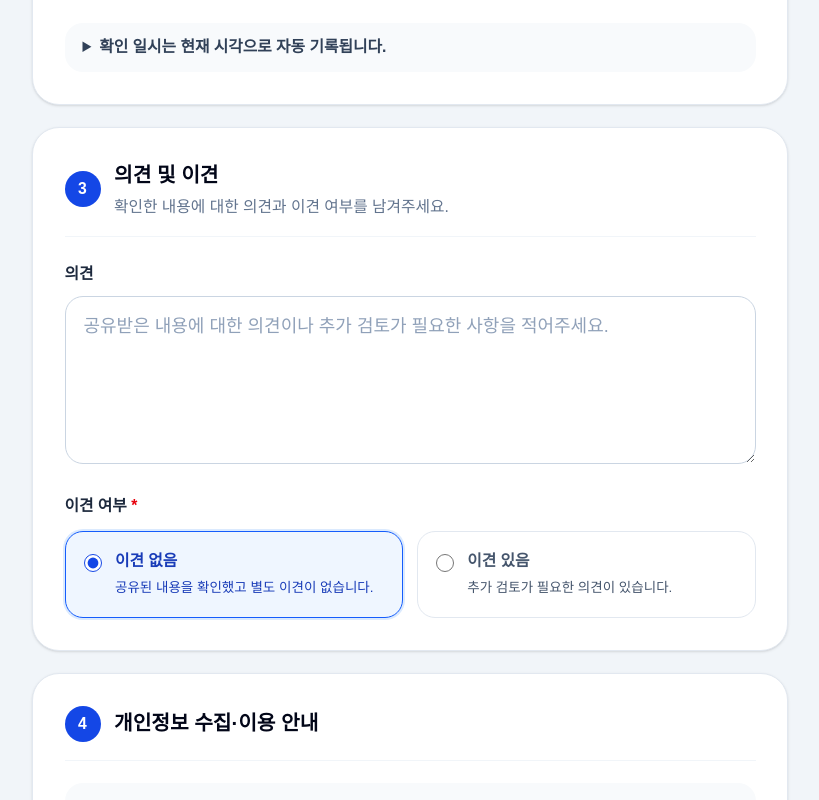
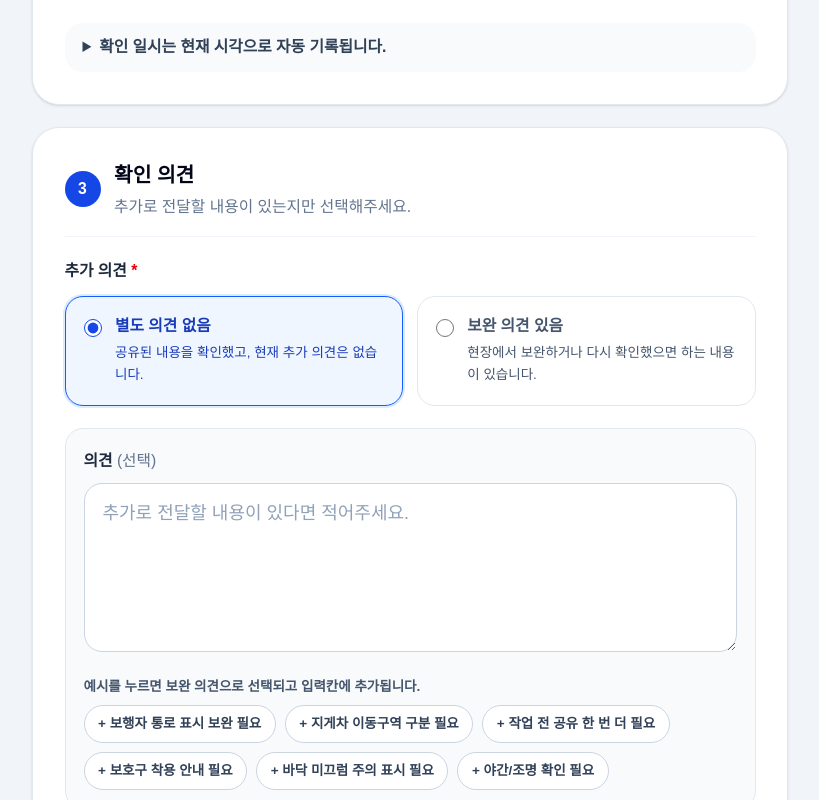
Before and after one commit to safemetrica/safe-metrica, a Next.js app: page /field/representative-confirmation in a window 1280 px wide. Shown: the part 1220-2020 px from the top of the page, without its empty margins (230-1049 px from the left). Built offline with nearby package versions, Linux system fonts and the light colour scheme.

Commit message:
fix: make worker representative confirmation form easier to complete

```diff
--- a/src/app/field/representative-confirmation/WorkerRepresentativeConfirmationForm.tsx
+++ b/src/app/field/representative-confirmation/WorkerRepresentativeConfirmationForm.tsx
@@ -30,6 +30,15 @@ const inputClassName =
 
 const labelClassName = "text-sm font-black text-slate-800";
 
+const opinionExamples = [
+  "보행자 통로 표시 보완 필요",
+  "지게차 이동구역 구분 필요",
+  "작업 전 공유 한 번 더 필요",
+  "보호구 착용 안내 필요",
+  "바닥 미끄럼 주의 표시 필요",
+  "야간/조명 확인 필요",
+];
+
 function createClientSubmissionId() {
   if (typeof crypto !== "undefined" && typeof crypto.randomUUID === "function") {
     return `representative:${crypto.randomUUID()}`;
@@ -56,7 +65,7 @@ function getErrorMessage(response: SubmitResponse, status: number) {
   const code = response.error?.code;
 
   if (code === "invalid_representative_confirmation" || status === 400) {
-    return "필수 항목과 입력 형식을 확인해주세요. 이견이 있으면 상세 내용도 입력해야 합니다.";
+    return "필수 항목과 입력 형식을 확인해주세요. 보완 의견이 있으면 내용도 입력해야 합니다.";
   }
 
   if (code === "representative_confirmation_tenant_invalid" || status === 403) {
@@ -82,6 +91,7 @@ export default function WorkerRepresentativeConfirmationForm({
   initialRiskAssessmentId,
 }: Props) {
   const [hasObjection, setHasObjection] = useState(false);
+  const [opinion, setOpinion] = useState("");
   const [consentChecked, setConsentChecked] = useState(false);
   const [submission, setSubmission] = useState<SubmissionState>({ status: "idle" });
   const [clientSubmissionId] = useState(createClientSubmissionId);
@@ -94,7 +104,7 @@ export default function WorkerRepresentativeConfirmationForm({
     const formData = new FormData(form);
     const riskAssessmentId = String(formData.get("riskAssessmentId") ?? "").trim();
     const confirmationScope = String(formData.get("confirmationScope") ?? "").trim();
-    const objectionDetail = String(formData.get("objectionDetail") ?? "").trim();
+    const opinionValue = opinion.trim();
 
     if (!riskAssessmentId && !confirmationScope) {
       setSubmission({
@@ -105,9 +115,9 @@ export default function WorkerRepresentativeConfirmationForm({
       return;
     }
 
-    if (hasObjection && !objectionDetail) {
-      setSubmission({ status: "error", message: "이견이 있으면 이견 상세 내용을 입력해주세요." });
-      focusField(form, "objectionDetail");
+    if (hasObjection && !opinionValue) {
+      setSubmission({ status: "error", message: "보완 의견 내용을 입력해주세요." });
+      focusField(form, "opinion");
       return;
     }
 
@@ -137,9 +147,9 @@ export default function WorkerRepresentativeConfirmationForm({
         String(formData.get("representativeDepartment") ?? "").trim() || null,
       representativeRole: String(formData.get("representativeRole") ?? "").trim(),
       confirmedAt: confirmedAtDate.toISOString(),
-      opinion: String(formData.get("opinion") ?? "").trim() || null,
+      opinion: opinionValue || null,
       hasObjection,
-      objectionDetail: hasObjection ? objectionDetail : null,
+      objectionDetail: hasObjection ? opinionValue : null,
       consentChecked,
       clientSubmissionId,
     };
@@ -170,6 +180,19 @@ export default function WorkerRepresentativeConfirmationForm({
     }
   }
 
+  function addOpinionExample(example: string) {
+    setHasObjection(true);
+    setOpinion((current) => {
+      const trimmed = current.trim();
+
+      if (!trimmed) {
+        return example;
+      }
+
+      return `${trimmed}${trimmed.endsWith(".") ? "" : "."} ${example}`;
+    });
+  }
+
   if (submission.status === "submitted") {
     return (
       <main className="min-h-screen bg-slate-100 px-4 py-10 text-slate-950 sm:py-16">
@@ -180,9 +203,6 @@ export default function WorkerRepresentativeConfirmationForm({
           <p className="mt-6 text-sm font-black tracking-wide text-emerald-700">접수 완료</p>
           <h1 className="mt-2 text-2xl font-black tracking-tight sm:text-3xl">참여확인이 접수되었습니다.</h1>
           <p className="mt-4 text-base leading-7 text-slate-600">{submission.message}</p>
-          <div className="mt-6 rounded-2xl bg-slate-50 p-4 text-left text-sm leading-6 text-slate-600">
-            관리자가 제출 내용을 확인할 수 있습니다. 남겨주신 의견은 검토가 필요한 내용과 함께 전달됩니다.
-          </div>
         </section>
       </main>
     );
@@ -253,7 +273,7 @@ export default function WorkerRepresentativeConfirmationForm({
               </div>
               <div>
                 <label className={labelClassName} htmlFor="representativeRole">직책 / 역할 <span className="text-red-600">*</span></label>
-                <input id="representativeRole" name="representativeRole" required maxLength={200} placeholder="예: 근로자대표, 작업조 대표" className={inputClassName} />
+                <input id="representativeRole" name="representativeRole" required maxLength={200} defaultValue="근로자대표" placeholder="예: 근로자대표, 작업조 대표" className={inputClassName} />
               </div>
             </div>
             <details className="mt-5 rounded-2xl bg-slate-50 px-4 py-3 text-sm text-slate-600">
@@ -269,42 +289,47 @@ export default function WorkerRepresentativeConfirmationForm({
             <div className="flex items-center gap-3 border-b border-slate-100 pb-4">
               <span className="flex h-8 w-8 items-center justify-center rounded-full bg-blue-700 text-sm font-black text-white">3</span>
               <div>
-                <h2 className="text-lg font-black">의견 및 이견</h2>
-                <p className="mt-1 text-sm text-slate-500">확인한 내용에 대한 의견과 이견 여부를 남겨주세요.</p>
+                <h2 className="text-lg font-black">확인 의견</h2>
+                <p className="mt-1 text-sm text-slate-500">추가로 전달할 내용이 있는지만 선택해주세요.</p>
               </div>
             </div>
 
-            <div className="mt-5">
-              <label className={labelClassName} htmlFor="opinion">의견</label>
-              <textarea id="opinion" name="opinion" maxLength={5000} rows={5} placeholder="공유받은 내용에 대한 의견이나 추가 검토가 필요한 사항을 적어주세요." className={`${inputClassName} resize-y leading-6`} />
-            </div>
-
             <fieldset className="mt-5">
-              <legend className={labelClassName}>이견 여부 <span className="text-red-600">*</span></legend>
+              <legend className={labelClassName}>추가 의견 <span className="text-red-600">*</span></legend>
               <div className="mt-3 grid gap-3 sm:grid-cols-2">
                 <label className={`flex cursor-pointer items-start gap-3 rounded-2xl border p-4 transition ${!hasObjection ? "border-blue-600 bg-blue-50 text-blue-800 ring-2 ring-blue-100" : "border-slate-200 bg-white text-slate-600"}`}>
                   <input type="radio" name="hasObjection" value="false" checked={!hasObjection} onChange={() => setHasObjection(false)} className="mt-1 h-4 w-4 shrink-0 accent-blue-700" />
                   <span>
-                    <span className="block text-sm font-black">이견 없음</span>
-                    <span className="mt-1 block text-xs font-medium leading-5">공유된 내용을 확인했고 별도 이견이 없습니다.</span>
+                    <span className="block text-sm font-black">별도 의견 없음</span>
+                    <span className="mt-1 block text-xs font-medium leading-5">공유된 내용을 확인했고, 현재 추가 의견은 없습니다.</span>
                   </span>
                 </label>
                 <label className={`flex cursor-pointer items-start gap-3 rounded-2xl border p-4 transition ${hasObjection ? "border-amber-600 bg-amber-50 text-amber-900 ring-2 ring-amber-100" : "border-slate-200 bg-white text-slate-600"}`}>
                   <input type="radio" name="hasObjection" value="true" checked={hasObjection} onChange={() => setHasObjection(true)} className="mt-1 h-4 w-4 shrink-0 accent-amber-700" />
                   <span>
-                    <span className="block text-sm font-black">이견 있음</span>
-                    <span className="mt-1 block text-xs font-medium leading-5">추가 검토가 필요한 의견이 있습니다.</span>
+                    <span className="block text-sm font-black">보완 의견 있음</span>
+                    <span className="mt-1 block text-xs font-medium leading-5">현장에서 보완하거나 다시 확인했으면 하는 내용이 있습니다.</span>
                   </span>
                 </label>
               </div>
             </fieldset>
 
-            {hasObjection ? (
-              <div className="mt-5 rounded-2xl border border-amber-200 bg-amber-50 p-4">
-                <label className="text-sm font-black text-amber-950" htmlFor="objectionDetail">이견 상세 <span className="text-red-600">*</span></label>
-                <textarea id="objectionDetail" name="objectionDetail" required maxLength={5000} rows={5} placeholder="동의하기 어려운 항목과 이유, 추가 검토가 필요한 내용을 구체적으로 적어주세요." className={`${inputClassName} border-amber-300 resize-y leading-6`} />
+            <div className={`mt-5 rounded-2xl border p-4 ${hasObjection ? "border-amber-200 bg-amber-50" : "border-slate-200 bg-slate-50"}`}>
+              <label className={hasObjection ? "text-sm font-black text-amber-950" : labelClassName} htmlFor="opinion">
+                {hasObjection ? "보완 의견" : "의견"} {hasObjection ? <span className="text-red-600">*</span> : <span className="font-medium text-slate-500">(선택)</span>}
+              </label>
+              <textarea id="opinion" name="opinion" required={hasObjection} maxLength={5000} rows={5} value={opinion} onChange={(event) => setOpinion(event.target.value)} placeholder={hasObjection ? "보완하거나 다시 확인했으면 하는 내용을 적어주세요." : "추가로 전달할 내용이 있다면 적어주세요."} className={`${inputClassName} resize-y leading-6 ${hasObjection ? "border-amber-300" : ""}`} />
+              <div className="mt-4">
+                <p className="text-xs font-bold text-slate-600">예시를 누르면 보완 의견으로 선택되고 입력칸에 추가됩니다.</p>
+                <div className="mt-2 flex flex-wrap gap-2">
+                  {opinionExamples.map((example) => (
+                    <button key={example} type="button" onClick={() => addOpinionExample(example)} className="rounded-full border border-slate-300 bg-white px-3 py-2 text-left text-xs font-bold text-slate-700 transition hover:border-blue-400 hover:bg-blue-50 hover:text-blue-800">
+                      + {example}
+                    </button>
+                  ))}
+                </div>
               </div>
-            ) : null}
+            </div>
           </section>
 
           <section className="rounded-3xl border border-slate-200 bg-white p-5 shadow-sm sm:p-7">
```
